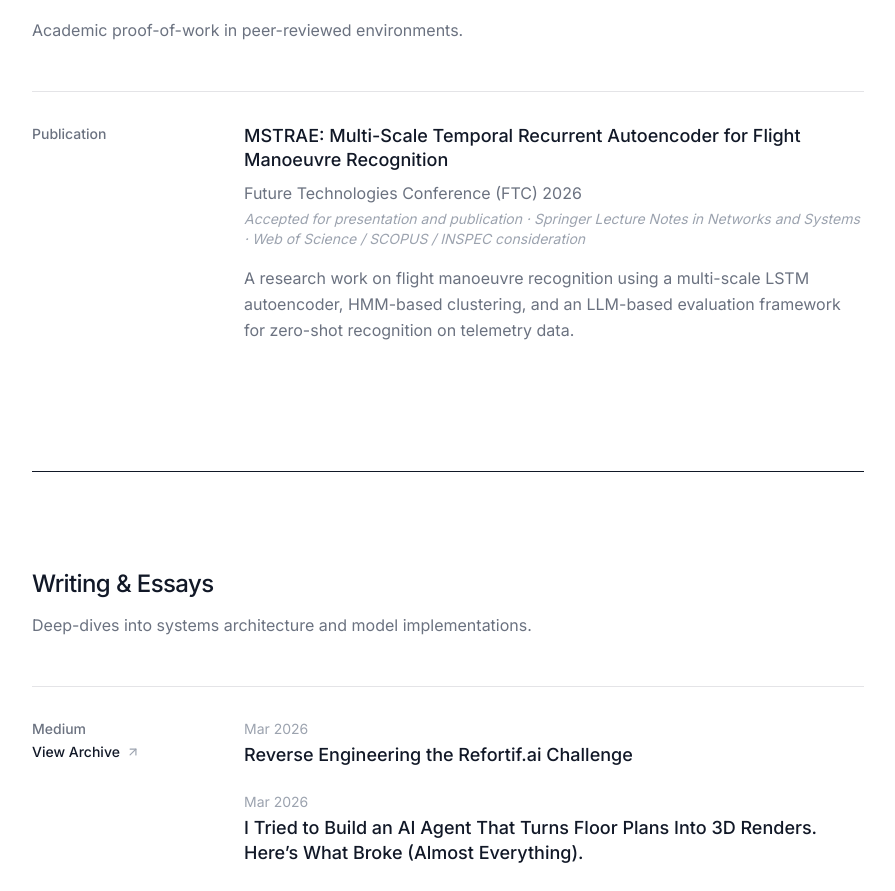
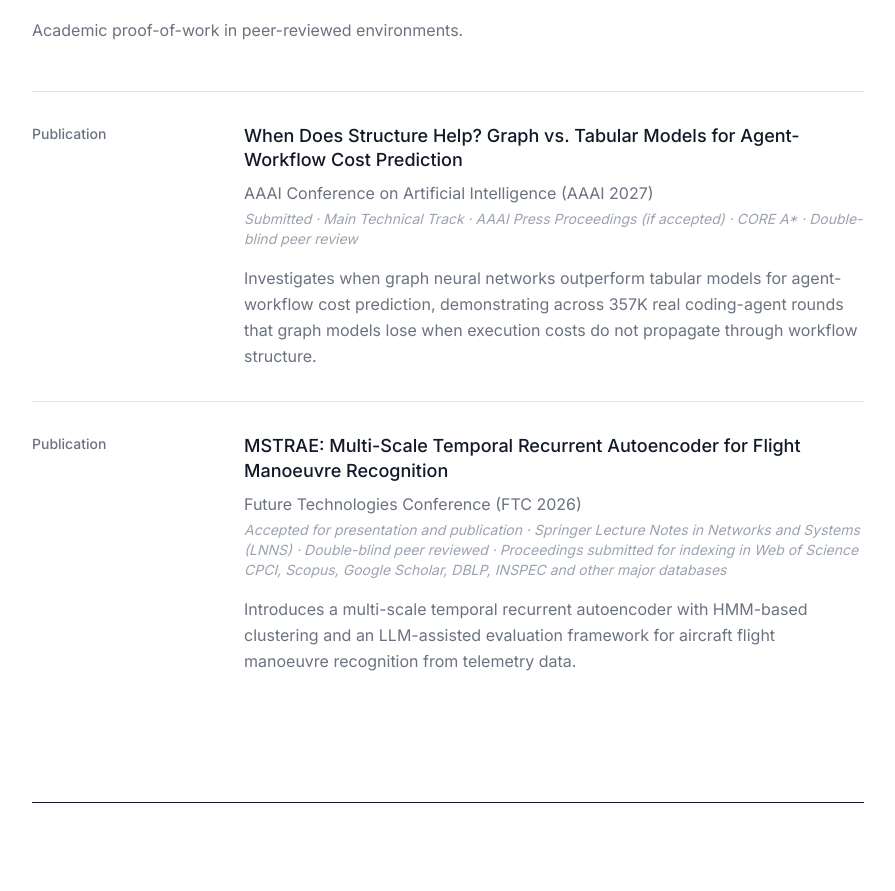
Before and after one commit to adityagirishh/adityagirishh.github.io, a React (Vite) app: page / in a window 1280 px wide. Shown: the part 6651-7542 px from the top of the page, without its empty margins (192-1087 px from the left). Built offline with nearby package versions, Linux system fonts and the light colour scheme.

Commit message:
Update data.js

```diff
--- a/src/data.js
+++ b/src/data.js
@@ -135,11 +135,20 @@ export const projects = [
 
 export const publications = [
   {
-    title: 'MSTRAE: Multi-Scale Temporal Recurrent Autoencoder for Flight Manoeuvre Recognition',
-    venue: 'Future Technologies Conference (FTC) 2026',
-    meta: 'Accepted for presentation and publication · Springer Lecture Notes in Networks and Systems · Web of Science / SCOPUS / INSPEC consideration',
+    title: "When Does Structure Help? Graph vs. Tabular Models for Agent-Workflow Cost Prediction",
+    venue: "AAAI Conference on Artificial Intelligence (AAAI 2027)",
+    status: "Under Review",
+    meta: "Submitted · Main Technical Track · AAAI Press Proceedings (if accepted) · CORE A* · Double-blind peer review",
     description:
-      'A research work on flight manoeuvre recognition using a multi-scale LSTM autoencoder, HMM-based clustering, and an LLM-based evaluation framework for zero-shot recognition on telemetry data.'
+      "Investigates when graph neural networks outperform tabular models for agent-workflow cost prediction, demonstrating across 357K real coding-agent rounds that graph models lose when execution costs do not propagate through workflow structure."
+  },
+  {
+    title: "MSTRAE: Multi-Scale Temporal Recurrent Autoencoder for Flight Manoeuvre Recognition",
+    venue: "Future Technologies Conference (FTC 2026)",
+    status: "Accepted",
+    meta: "Accepted for presentation and publication · Springer Lecture Notes in Networks and Systems (LNNS) · Double-blind peer reviewed · Proceedings submitted for indexing in Web of Science CPCI, Scopus, Google Scholar, DBLP, INSPEC and other major databases",
+    description:
+      "Introduces a multi-scale temporal recurrent autoencoder with HMM-based clustering and an LLM-assisted evaluation framework for aircraft flight manoeuvre recognition from telemetry data."
   }
 ]
 
```
